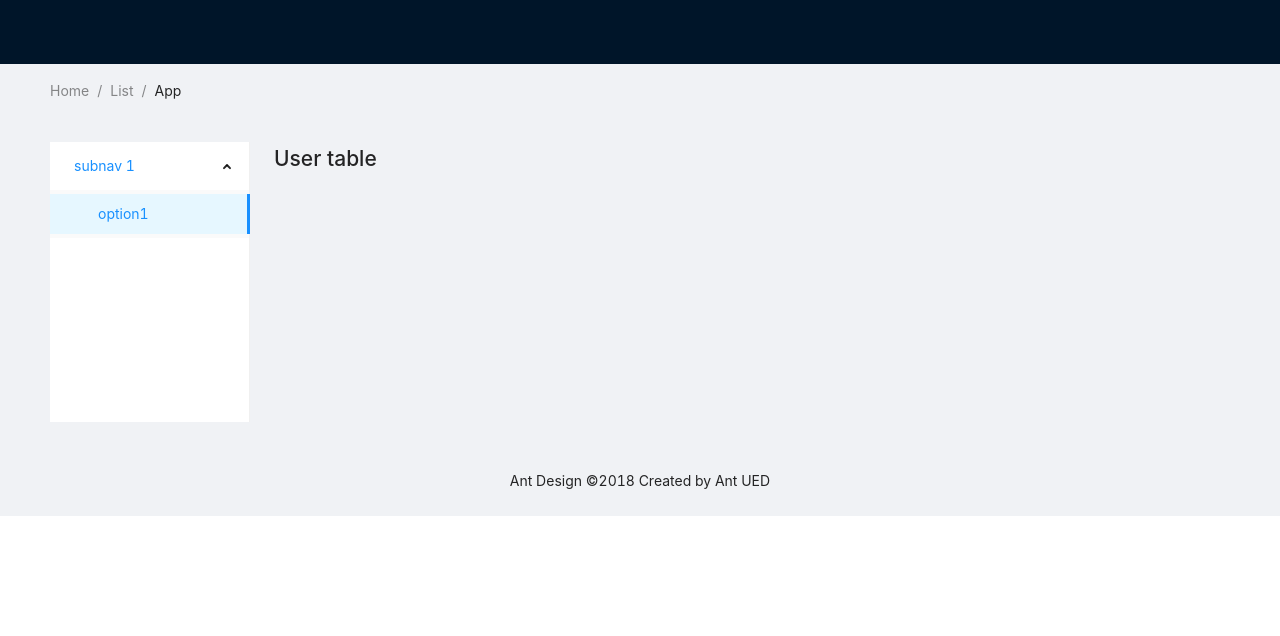
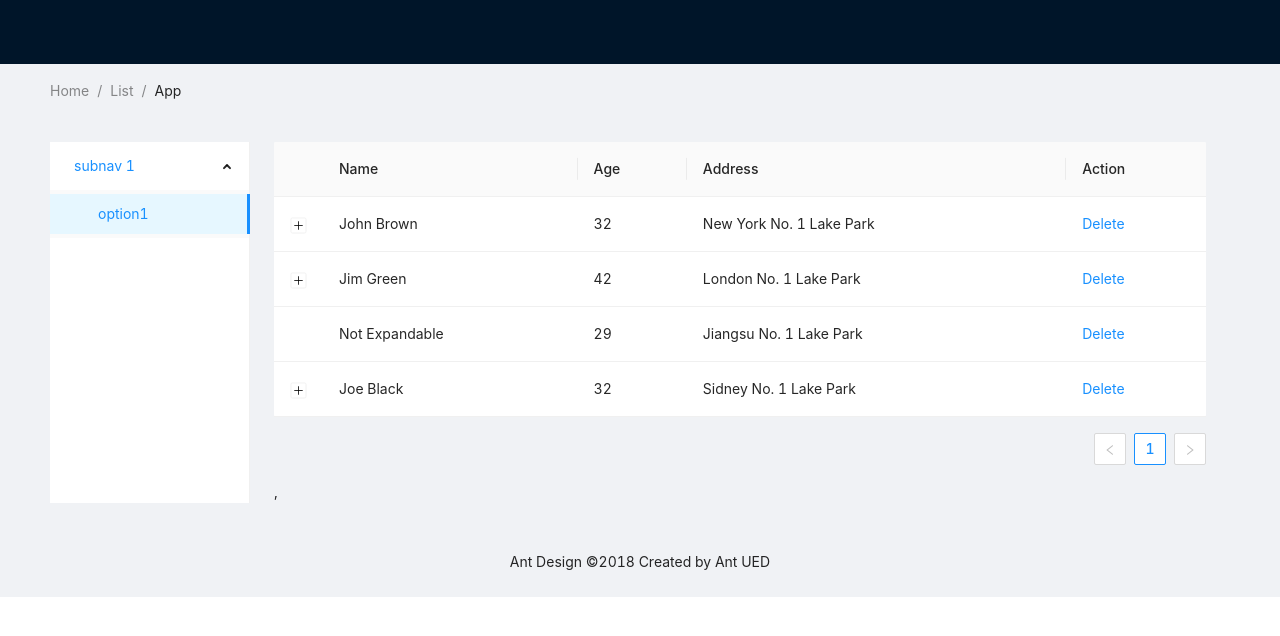
Before and after one commit to lyudad/super_holidays, a React (Create React App) app: page /admin in a window 1280 px wide. Shown: the top 636 px of the page. Built offline with nearby package versions, Linux system fonts and the light colour scheme.

Commit message:
users table added

```diff
--- a/src/components/UserPage/UserPageTable/UserPageTable.tsx
+++ b/src/components/UserPage/UserPageTable/UserPageTable.tsx
@@ -1,7 +1,65 @@
+import { Table } from 'antd';
+
+const columns = [
+  { title: 'Name', dataIndex: 'name', key: 'name' },
+  { title: 'Age', dataIndex: 'age', key: 'age' },
+  { title: 'Address', dataIndex: 'address', key: 'address' },
+  {
+    title: 'Action',
+    dataIndex: '',
+    key: 'x',
+    render: () => <a>Delete</a>
+  }
+];
+
+const data = [
+  {
+    key: 1,
+    name: 'John Brown',
+    age: 32,
+    address: 'New York No. 1 Lake Park',
+    description:
+      'My name is John Brown, I am 32 years old, living in New York No. 1 Lake Park.'
+  },
+  {
+    key: 2,
+    name: 'Jim Green',
+    age: 42,
+    address: 'London No. 1 Lake Park',
+    description:
+      'My name is Jim Green, I am 42 years old, living in London No. 1 Lake Park.'
+  },
+  {
+    key: 3,
+    name: 'Not Expandable',
+    age: 29,
+    address: 'Jiangsu No. 1 Lake Park',
+    description: 'This not expandable'
+  },
+  {
+    key: 4,
+    name: 'Joe Black',
+    age: 32,
+    address: 'Sidney No. 1 Lake Park',
+    description:
+      'My name is Joe Black, I am 32 years old, living in Sidney No. 1 Lake Park.'
+  }
+];
+
 export default function UserPageTable(): JSX.Element {
   return (
     <>
-      <h2>User table</h2>
+      <Table
+        columns={columns}
+        expandable={{
+          expandedRowRender: record => (
+            <p style={{ margin: 0 }}>{record.description}</p>
+          ),
+          rowExpandable: record => record.name !== 'Not Expandable'
+        }}
+        dataSource={data}
+      />
+      ,
     </>
   );
 }
```
